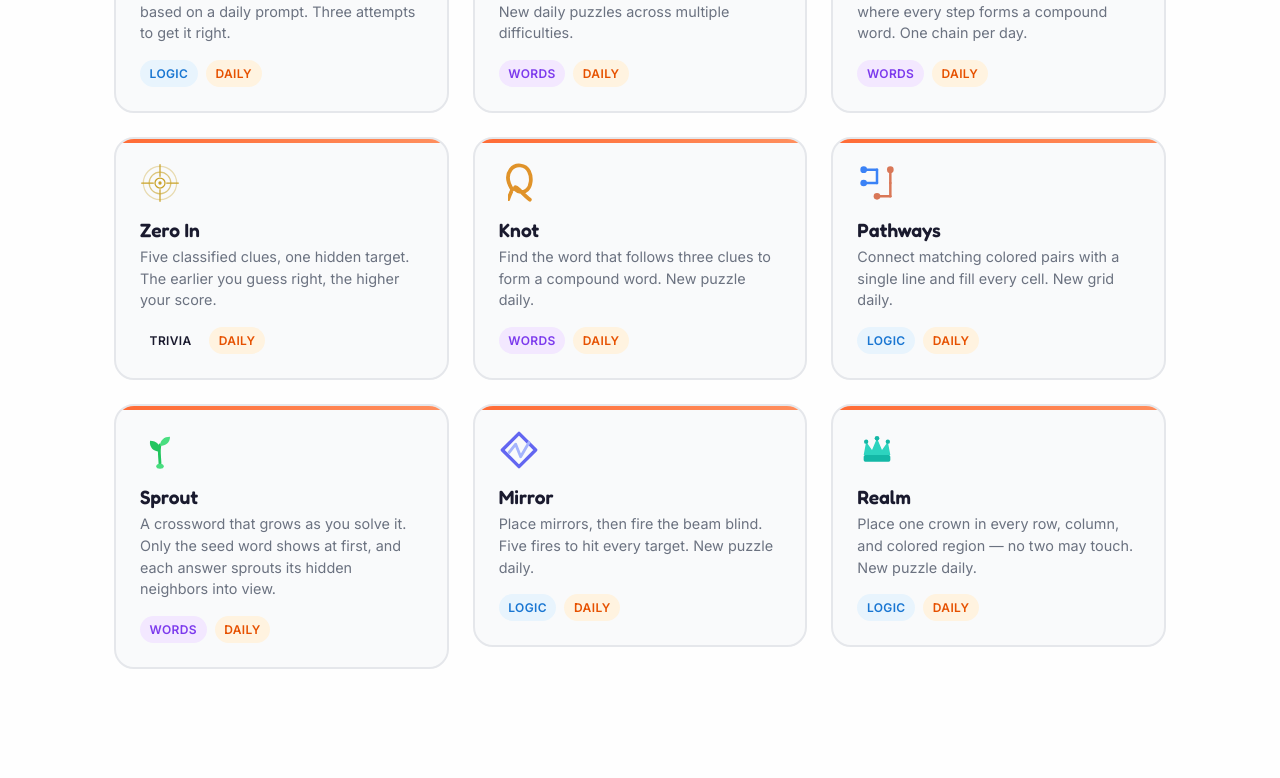
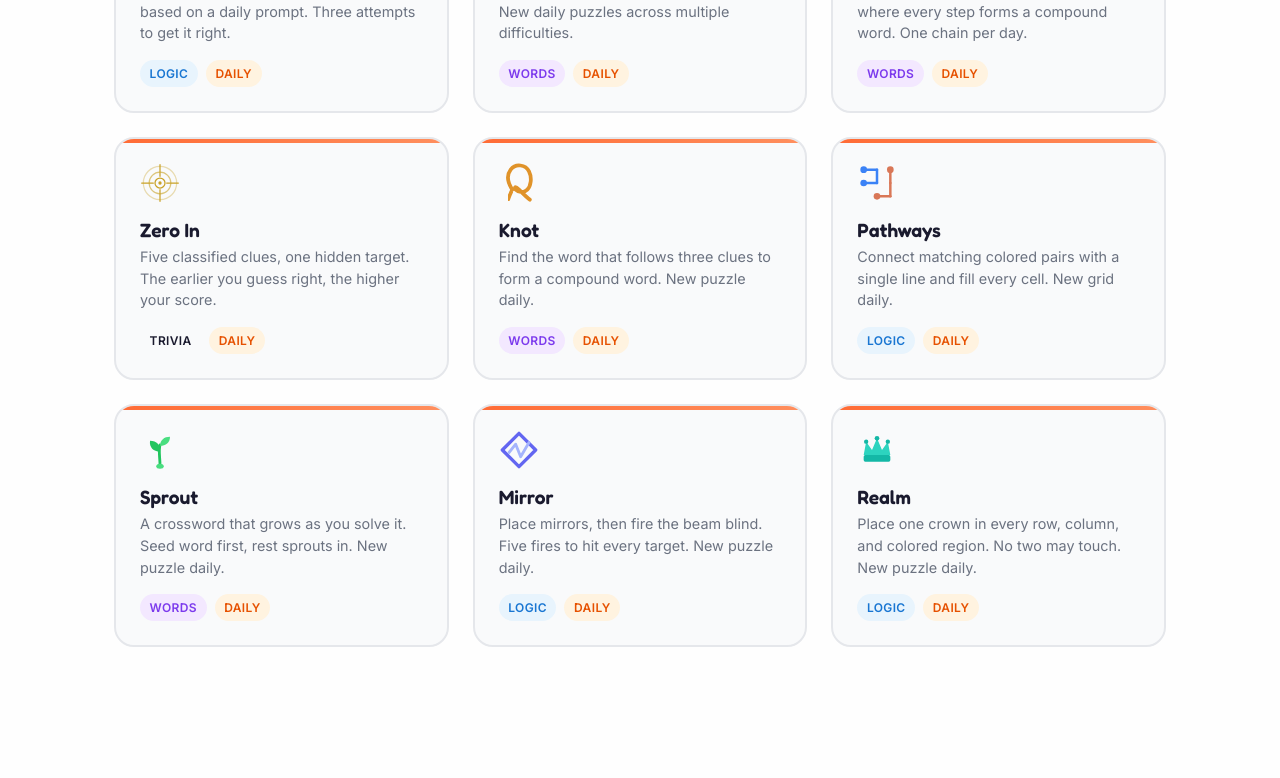
Before and after one commit to balexandr/noodle_games, a React (Vite) app: page / in a window 1280 px wide. Shown: the part 1008-1786 px from the top of the page. Built offline with nearby package versions, Linux system fonts and the light colour scheme.

Commit message:
Tighten Sprout and Realm hub descriptions, no em-dashes

```diff
--- a/src/data/games.js
+++ b/src/data/games.js
@@ -50,7 +50,7 @@ export const games = [
   {
     id: 'sprout',
     title: 'Sprout',
-    description: 'A crossword that grows as you solve it. Only the seed word shows at first, and each answer sprouts its hidden neighbors into view.',
+    description: 'A crossword that grows as you solve it. Seed word first, rest sprouts in. New puzzle daily.',
     status: 'active',
     tags: ['Words', 'Daily'],
     url: 'https://sprout.noodlegames.co',
@@ -66,7 +66,7 @@ export const games = [
   {
     id: 'realm',
     title: 'Realm',
-    description: 'Place one crown in every row, column, and colored region — no two may touch. New puzzle daily.',
+    description: 'Place one crown in every row, column, and colored region. No two may touch. New puzzle daily.',
     status: 'active',
     tags: ['Logic', 'Daily'],
     url: 'https://realm.noodlegames.co',
```
